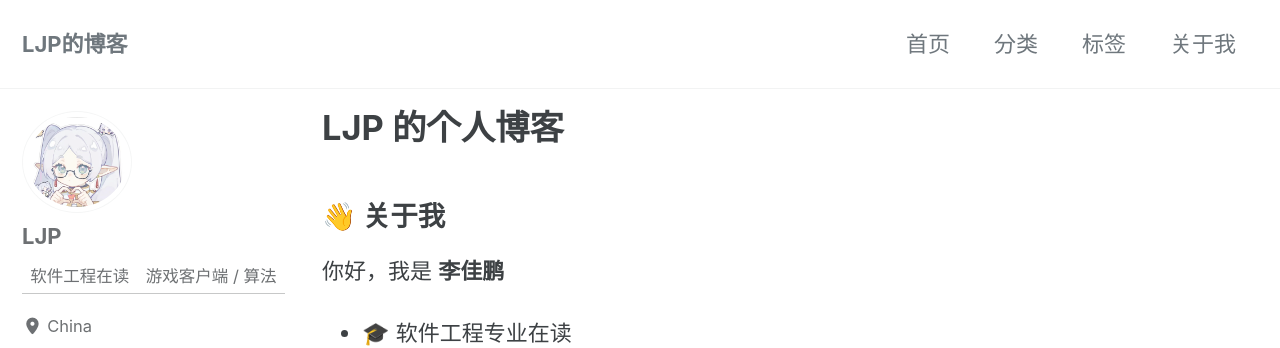
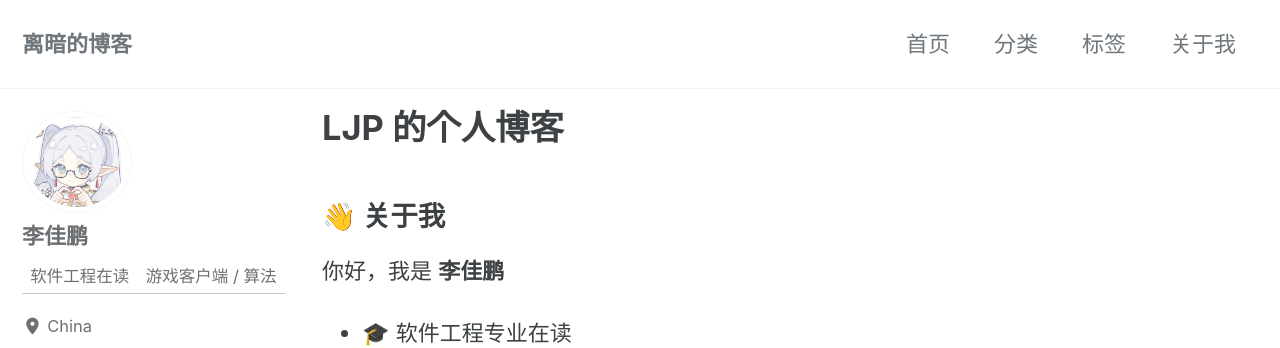
Before and after one commit to LJP3315/LJP3315.github.io, a Jekyll site: the page built from index.md, in a window 1280 px wide and 900 px high. Shown: the top 348 px of the window. Built offline with Jekyll 4.4.1, drawn with Linux system fonts in a browser that asks for light colours; cached includes are drawn as plain includes.

Commit message:
Update _config.yml

```diff
--- a/_config.yml
+++ b/_config.yml
@@ -17,7 +17,7 @@ minimal_mistakes_skin    : "default" # "air", "aqua", "contrast", "dark", "dirt"
 # Site Settings
 locale                   : "en-US"
 direction                : # "ltr" (default), "rtl" # set the direction of the page
-title                    : LJP的博客
+title                    : 离暗的博客
 title_separator          : "-"
 subtitle                 : # site tagline that appears below site title in masthead
 name                     : "Your Name"
@@ -114,7 +114,7 @@ analytics:
 
 # Site Author
 author:
-  name             : LJP
+  name             : 李佳鹏
   avatar           : /assets/images/avatar.jpg
   bio              : 软件工程在读 | 游戏客户端 / 算法
   location         : China
```
